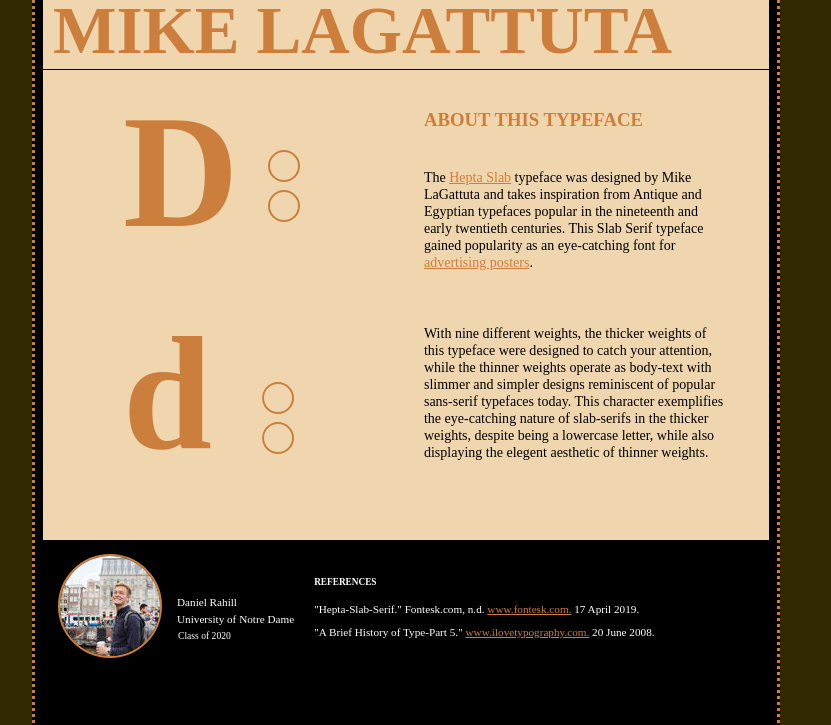
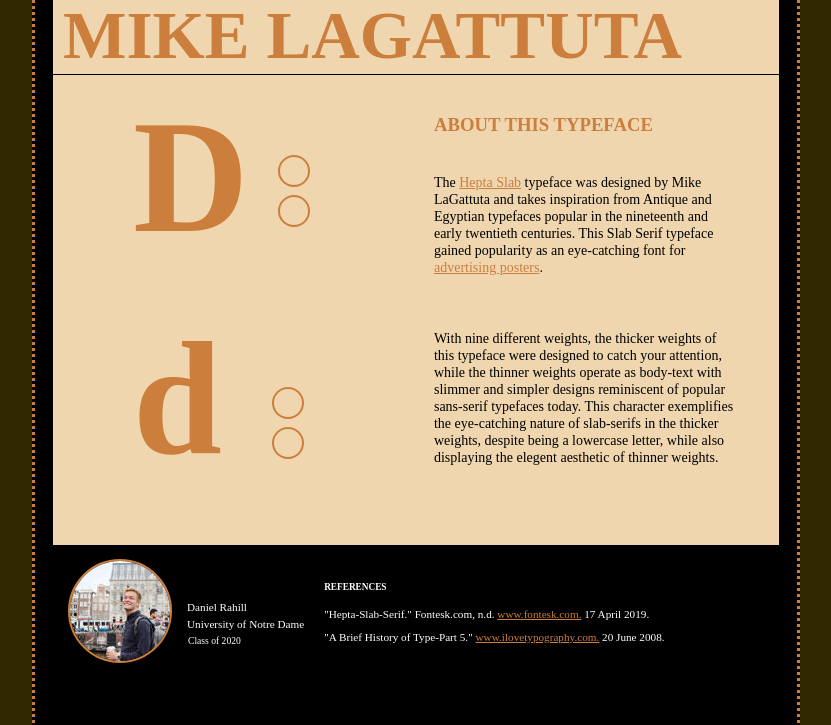
Before and after one commit to derahill/derahill.github.io, a plain HTML site: page project-one/index_9_30.html in a window 1280 px wide. Shown: the part 795-1520 px from the top of the page, without its empty margins (245-1076 px from the left). Drawn offline with nearby package versions, Linux system fonts and the light colour scheme; files whose address does not match are found by name; a web font is replaced by a local one.

Commit message:
update container
update

```diff
--- a/project-one/assets/wireframe-styles_9_30.css
+++ b/project-one/assets/wireframe-styles_9_30.css
@@ -12,7 +12,7 @@ body {
 /* generally this style sheet is going from top to bottom of the webpage */
 .dashbordercontainer {
   height: 1024px;
-  width: 748px;
+  width: 768px;
   margin: 0;
   padding: 0;
   border: 3px;
@@ -29,8 +29,8 @@ body {
   height: 850px;
   background-color: black;
   position: relative;
-  left: 8px;
-  bottom: 50px;
+  left: 18px;
+  bottom: 45px;
 }
 
 .containertan {
@@ -377,7 +377,7 @@ img.invisible {
 }
 
 .footer img {
-  height: 50px;
+    height: 50px;
   width: 50px;
   /*width: 50px;*/
   position: relative;
@@ -394,6 +394,8 @@ img.invisible {
   box-sizing: border-box;
   position: relative;
   left: 15px;
+
+
 }
 
 /* entire footer in a box */
--- a/project-one/index_9_30.html
+++ b/project-one/index_9_30.html
@@ -31,7 +31,7 @@
 
       <body>
         <section class="textunderrow">
-          <h3> INSPIRED BY </h3>
+          <h3 class="upperdlighter" id="inspir">  INSPIRED BY </h3>
           <div class="Antique">
             <h3> ANTIQUE 307 </h3>
           </div>
@@ -90,7 +90,7 @@
 
     <footer>
       <div class="box">
-        <img id="myface" src="assets/profile_photo.jpg">
+        <img id="myface" src="assets/profile_photo.jpg"    >
         <div class="footerformat">
           <section class="author">
             <div>
```
